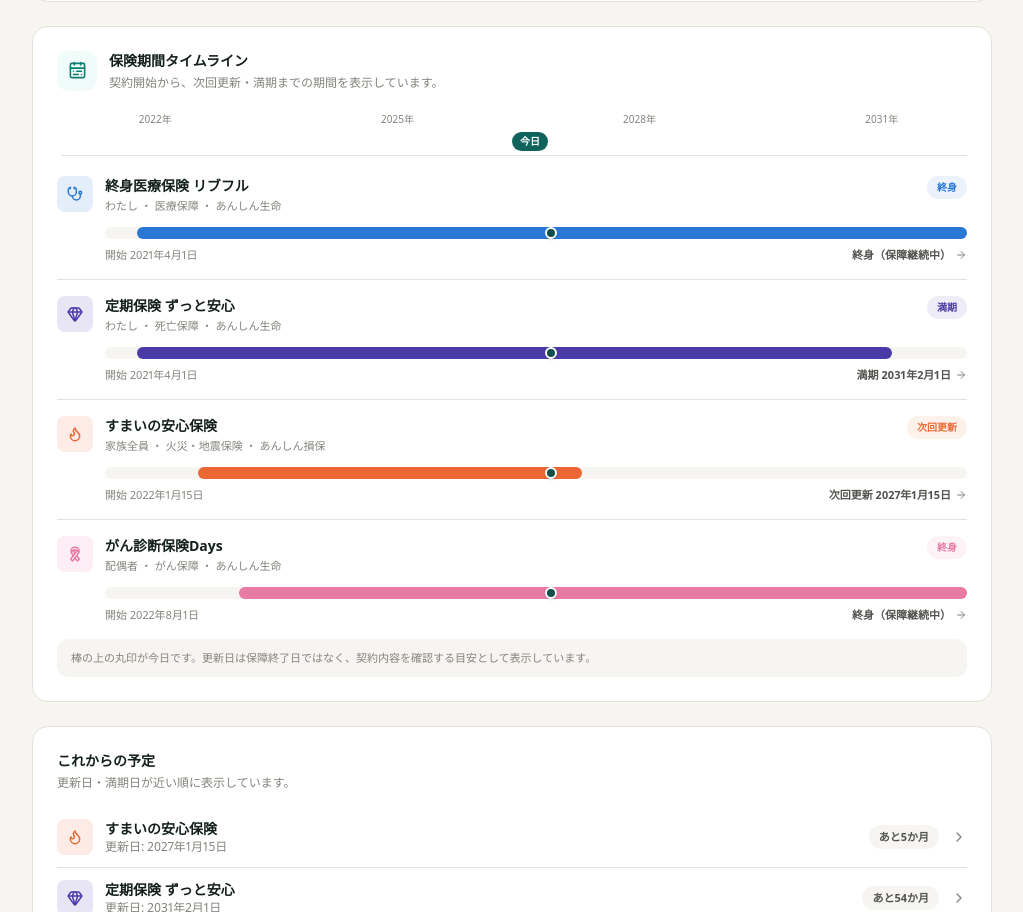
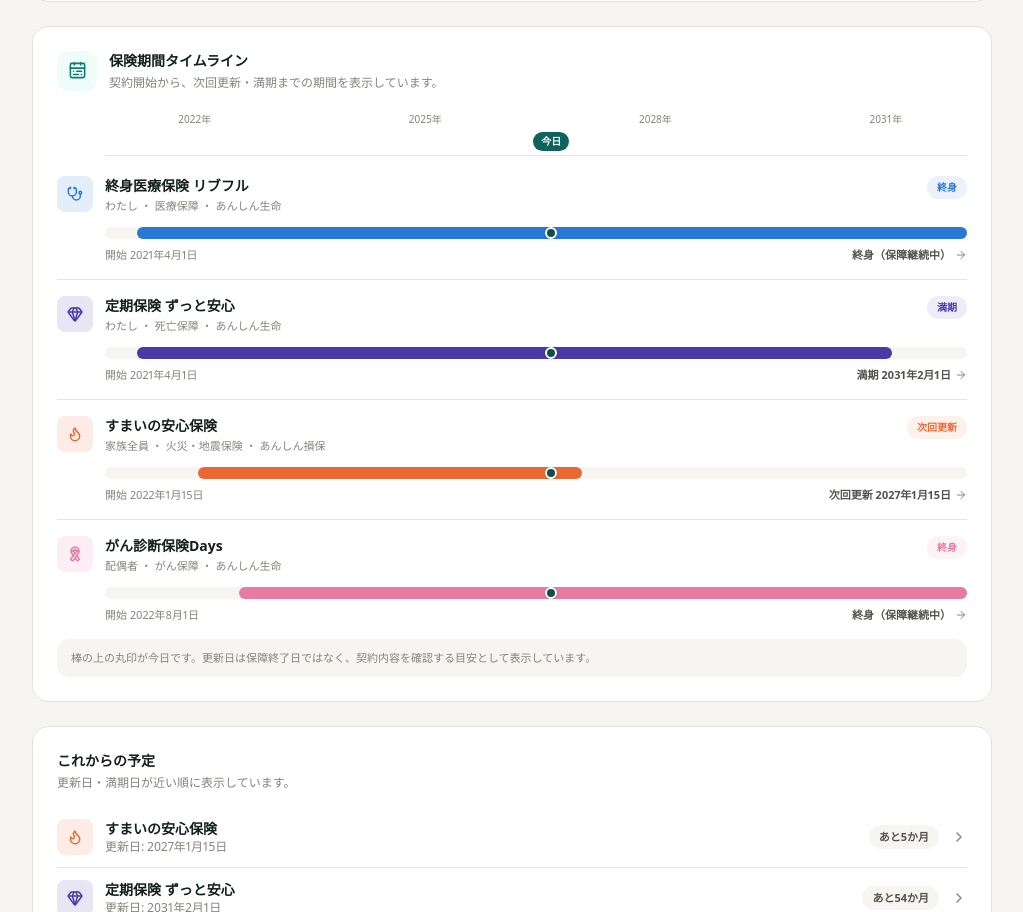
Before and after one commit to Hiroyuki-Iwasaki-CDP/hokenn, a React (Vite) app: page /demo in a window 1280 px wide. Shown: the part 954-1866 px from the top of the page, without its empty margins (248-1271 px from the left). Built offline with nearby package versions, Linux system fonts and the light colour scheme; no server answers.

Commit message:
fix: align timeline axis with coverage bars

```diff
--- a/src/components/dashboard/CoverageTimeline.tsx
+++ b/src/components/dashboard/CoverageTimeline.tsx
@@ -93,7 +93,8 @@ export default function CoverageTimeline({ policies }: { policies: InsurancePoli
         </div>
       </div>
 
-      <div className="mt-5 hidden pl-1 sm:block">
+      {/* 各行は左に36pxのアイコンと12pxの余白があるため、年代軸も48px揃えて開始する。 */}
+      <div className="mt-5 hidden sm:block sm:pl-12">
         <div className="relative h-11 border-b border-line text-[10px] text-ink-muted">
           {yearTicks.map((year) => (
             <span key={year} className="absolute top-0 -translate-x-1/2 tabular-nums" style={{ left: `${yearPct(year)}%` }}>
```
